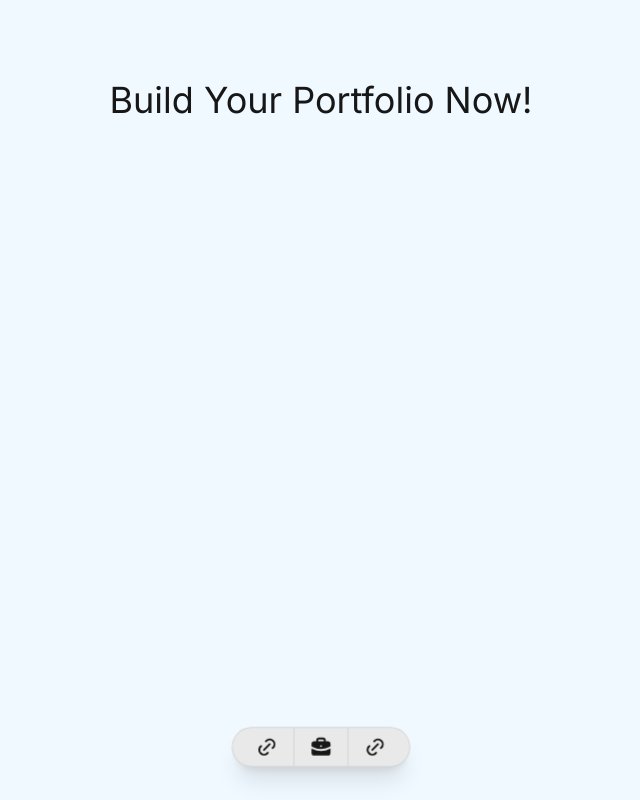
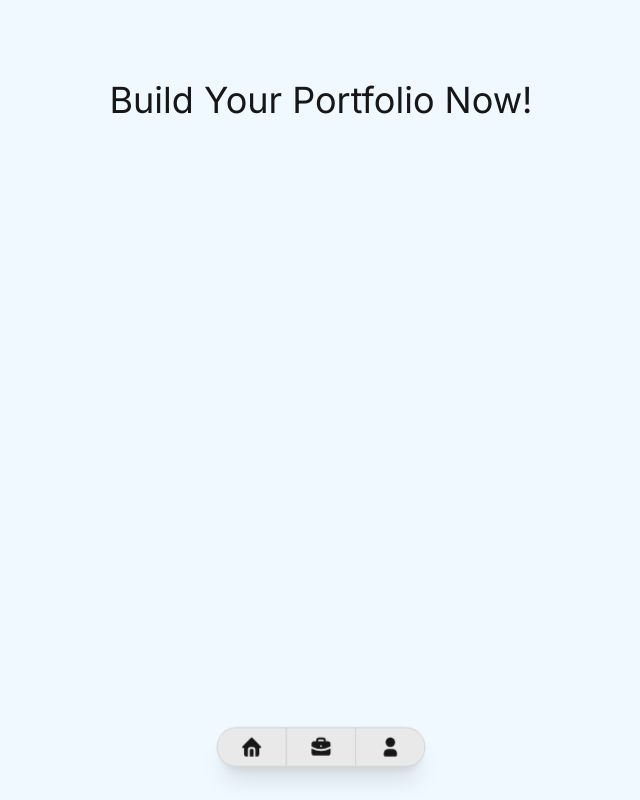
Before and after one commit to epoll31/foli.at, a Next.js app: page / in a window 1280 px wide. Shown: the whole page, without its empty margins (319-959 px from the left). Built offline with nearby package versions, Linux system fonts and the light colour scheme.

Commit message:
better icons / working links!

```diff
--- /dev/null
+++ b/src/components/icons/home.tsx
@@ -0,0 +1,18 @@
+import * as React from "react";
+import type { SVGProps } from "react";
+
+export default function Home(props: SVGProps<SVGSVGElement>) {
+  return (
+    <svg
+      xmlns="http://www.w3.org/2000/svg"
+      width="24"
+      height="24"
+      viewBox="0 0 24 24"
+      fill="currentColor"
+      {...props}
+    >
+      <path stroke="none" d="M0 0h24v24H0z" fill="none" />
+      <path d="M12.707 2.293l9 9c.63 .63 .184 1.707 -.707 1.707h-1v6a3 3 0 0 1 -3 3h-1v-7a3 3 0 0 0 -2.824 -2.995l-.176 -.005h-2a3 3 0 0 0 -3 3v7h-1a3 3 0 0 1 -3 -3v-6h-1c-.89 0 -1.337 -1.077 -.707 -1.707l9 -9a1 1 0 0 1 1.414 0m.293 11.707a1 1 0 0 1 1 1v7h-4v-7a1 1 0 0 1 .883 -.993l.117 -.007z" />
+    </svg>
+  );
+}
--- /dev/null
+++ b/src/components/icons/user.tsx
@@ -0,0 +1,19 @@
+import * as React from "react";
+import type { SVGProps } from "react";
+
+export default function User(props: SVGProps<SVGSVGElement>) {
+  return (
+    <svg
+      xmlns="http://www.w3.org/2000/svg"
+      width="24"
+      height="24"
+      viewBox="0 0 24 24"
+      fill="currentColor"
+      {...props}
+    >
+      <path stroke="none" d="M0 0h24v24H0z" fill="none" />
+      <path d="M12 2a5 5 0 1 1 -5 5l.005 -.217a5 5 0 0 1 4.995 -4.783z" />
+      <path d="M14 14a5 5 0 0 1 5 5v1a2 2 0 0 1 -2 2h-10a2 2 0 0 1 -2 -2v-1a5 5 0 0 1 5 -5h4z" />
+    </svg>
+  );
+}
--- a/src/components/navbar/GlowContainer.tsx
+++ b/src/components/navbar/GlowContainer.tsx
@@ -1,14 +1,16 @@
 "use client";
 
 import { cn } from "@/utils/cn";
-import { useEffect, useRef, useState } from "react";
+import { CSSProperties, useEffect, useRef, useState } from "react";
 
 export default function GlowContainer({
   className,
   children,
+  glowColor = "#fb3b53",
 }: {
   className?: string;
   children: React.ReactNode;
+  glowColor?: string;
 }) {
   const ref = useRef<HTMLDivElement>(null);
   const [mousePosition, setMousePosition] = useState({
@@ -39,17 +41,16 @@ export default function GlowContainer({
       ref={ref}
     >
       <span
-        className={`absolute z-0 h-44 w-44 -translate-x-1/2 -translate-y-1/2  bg-[radial-gradient(#fb3b53_0%,transparent_50%)] blur-lg`}
+        className={`absolute z-0 h-44 w-44 -translate-x-1/2 -translate-y-1/2  blur-lg`}
         style={
           {
             left: mousePosition.x,
             top: mousePosition.y,
-          } as any
+            backgroundImage: `radial-gradient(${glowColor} 0%, transparent 50%)`,
+          } as CSSProperties
         }
       ></span>
-      {/* <div className="z-10 m-[1px] rounded-full bg-white/50 backdrop-blur-sm "> */}
       {children}
-      {/* </div> */}
     </div>
   );
 }
--- a/src/components/navbar/NavBar.tsx
+++ b/src/components/navbar/NavBar.tsx
@@ -1,5 +1,8 @@
+import Link from "next/link";
+import Home from "../icons/home";
 import LinkIcon from "../icons/link";
 import Portfolio from "../icons/portfolio";
+import User from "../icons/user";
 import GlowContainer from "./GlowContainer";
 import NavTab from "./NavTab";
 
@@ -11,7 +14,7 @@ const tabs = [
   {
     name: "Home",
     href: "/",
-    icon: <LinkIcon />,
+    icon: <Home />,
   },
   {
     name: "Portfolio",
@@ -19,22 +22,21 @@ const tabs = [
     icon: <Portfolio />,
   },
   {
-    name: "Settings",
-    href: "/settings",
-    icon: <LinkIcon />,
+    name: "Profile",
+    href: "/profile",
+    icon: <User />,
   },
 ];
 
 export default function Nav() {
   return (
-    <GlowContainer className="fixed bottom-8 shadow-xl scale-95 hover:scale-100 transition-transform">
+    <GlowContainer
+      className="fixed bottom-8 shadow-xl scale-95 hover:scale-100 transition-transform"
+      glowColor="#fb3b53"
+    >
       <nav className="rounded-full flex flex-row flex-nowrap h-fit gap-px ">
-        {tabs.map((tab, index) => (
-          <>
-            <NavTab tab={tab} />
-
-            {/* {index !== tabs.length - 1 && <Separator />} */}
-          </>
+        {tabs.map((tab) => (
+          <NavTab tab={tab} />
         ))}
       </nav>
     </GlowContainer>
--- a/src/components/navbar/NavTab.tsx
+++ b/src/components/navbar/NavTab.tsx
@@ -1,6 +1,7 @@
 "use client";
 
 import { AnimatePresence, motion } from "framer-motion";
+import Link from "next/link";
 import { useState } from "react";
 
 export default function NavTab({
@@ -15,13 +16,21 @@ export default function NavTab({
   const [isHovered, setIsHovered] = useState(false);
 
   return (
+    <Link
+      href={tab.href}
+      className=" first:rounded-l-full last:rounded-r-full overflow-hidden"
+    >
       <motion.div
-      className="relative flex flex-row justify-center items-center px-4 h-10 first:pl-6 last:pr-6 overflow-hidden bg-white/50 first:rounded-l-full last:rounded-r-full"
+        className="relative flex flex-row justify-center items-center px-4 h-10 first:pl-6 last:pr-6  bg-white/50"
         onMouseEnter={() => setIsHovered(true)}
         onMouseLeave={() => setIsHovered(false)}
         variants={{
-        open: { gap: "1rem" },
-        closed: { gap: "0rem" },
+          open: {
+            gap: "0.5rem",
+          },
+          closed: {
+            gap: "0rem",
+          },
         }}
         initial="closed"
         animate={isHovered ? "open" : "closed"}
@@ -41,5 +50,6 @@ export default function NavTab({
           </motion.p>
         </AnimatePresence>
       </motion.div>
+    </Link>
   );
 }
```
Lines whose indentation alone changed are shown as unchanged.
